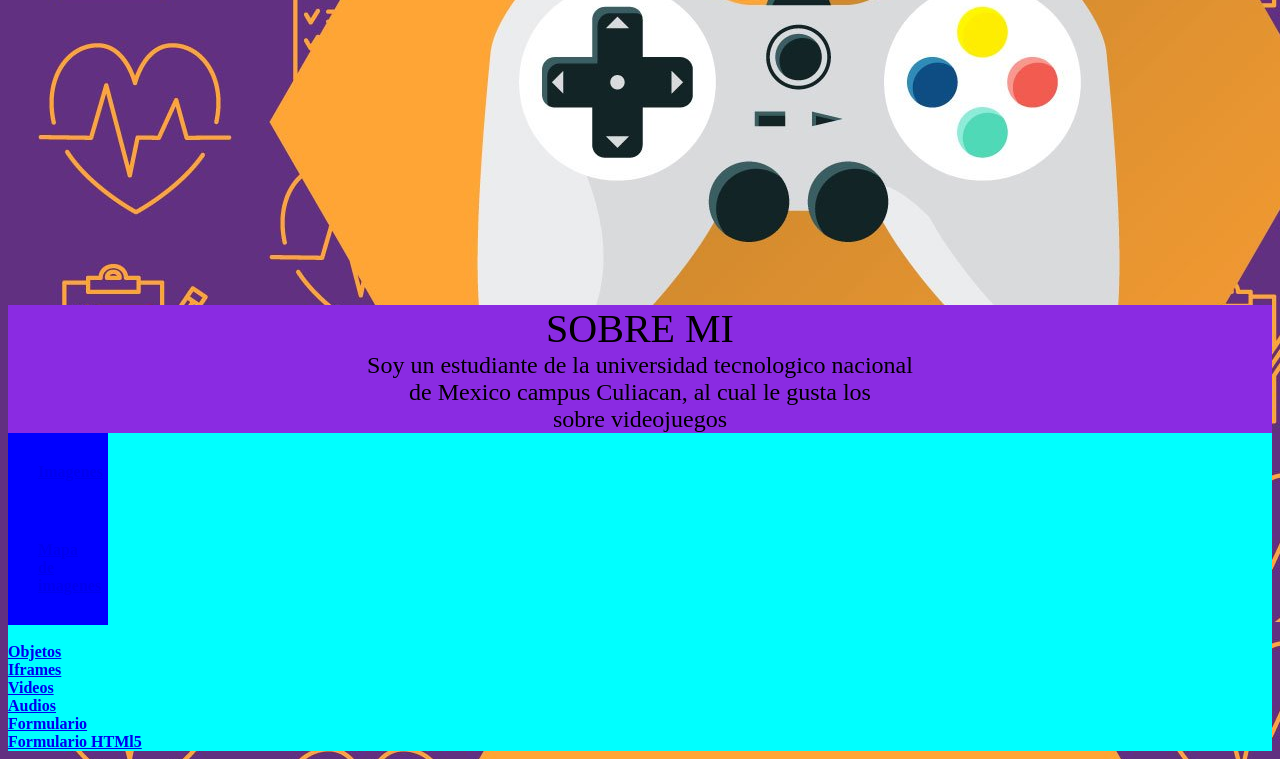
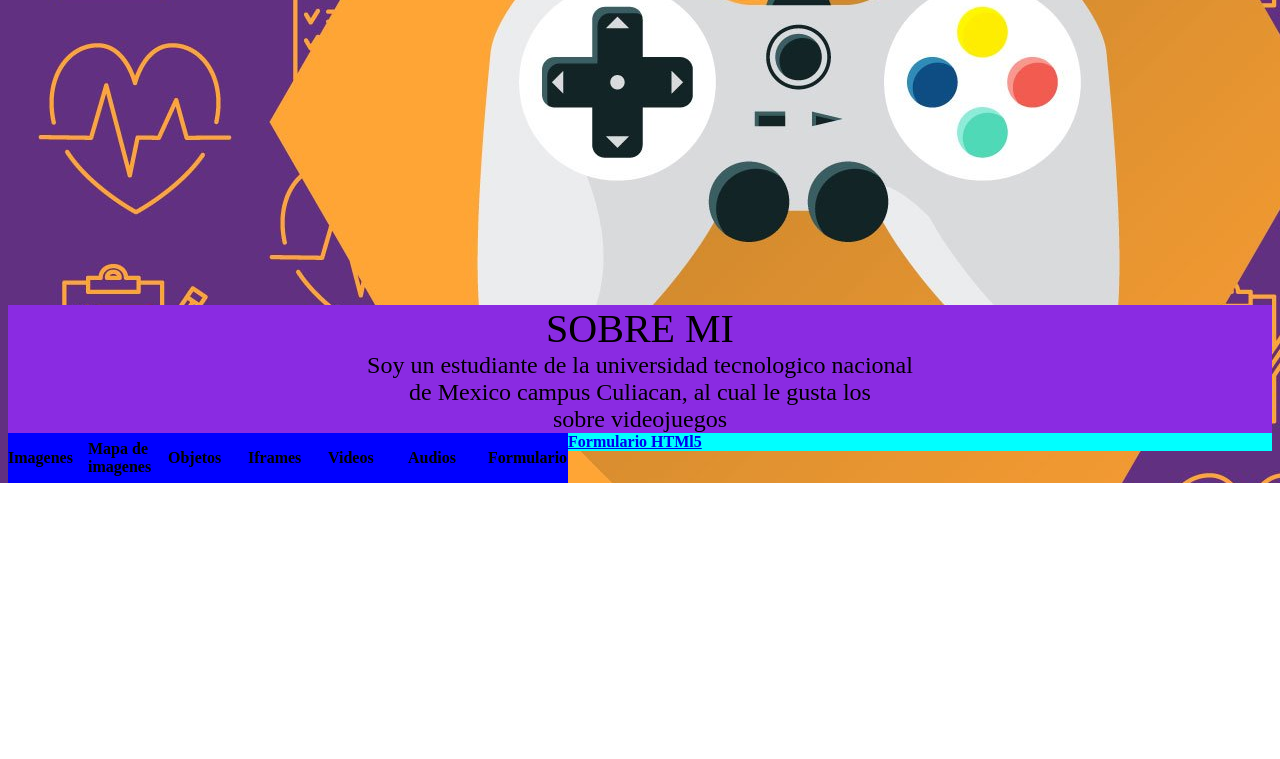
Before and after one commit to PixelDevourer/ProgramacionWebProyecto, a plain HTML site: page Index.html in a window 1280 px wide. Shown: the part 378-1137 px from the top of the page. After the commit the page ends 861 px from the top, so only its background shows below. Drawn offline with Linux system fonts and the light colour scheme.

Commit message:
Hotfix 0.05.11.0

```diff
--- a/Index.html
+++ b/Index.html
@@ -25,11 +25,14 @@
             background-color: blueviolet;
         }
         .BotonSeccion{
-            padding: 30px;
-            width: 40px;
+            align-content: center;
+            justify-content: center;
+            width: 80px;
+            height: 50px;
             position: relative;
             left: auto;
-
+            float: left;
+            color: black;
         }
         .Secciones{
             background-color: #00ffff;
@@ -59,13 +62,13 @@
         <br><label style="font-size: 24px;">Soy un estudiante de la universidad tecnologico nacional <br> de Mexico campus Culiacan, al cual le gusta los <br> sobre videojuegos</label></div>
     <b style="background-color: white;">
         <nav class="Secciones">
-    <a href="Imagenes.html"> <div class="BotonSeccion" style="background-color: blue;"> <label for=""> Imagenes </label> </div></a>
-    <a href="MapaDeImagenes.html"> <div class="BotonSeccion" style="background-color: blue;"> <label for=""> Mapa de imagenes </label> </div> </a> <br>
-    <a href="Objetos.html"> Objetos </a> <br>
-    <a href="Iframes.html"> Iframes </a> <br>
-    <a href="Videos.html"> Videos </a> <br>
-    <a href="Audios.html"> Audios </a> <br>
-    <a href="Formulario.html"> Formulario </a> <br>
+    <a href="Imagenes.html"> <div class="BotonSeccion" style="background-color: blue;"> Imagenes </div></a>
+    <a href="MapaDeImagenes.html"> <div class="BotonSeccion" style="background-color: blue;"> Mapa de imagenes </div> </a>
+    <a href="Objetos.html"> <div class="BotonSeccion" style="background-color: blue;"> Objetos </div></a>
+    <a href="Iframes.html"> <div class="BotonSeccion" style="background-color: blue;"> Iframes </div></a>
+    <a href="Videos.html"> <div class="BotonSeccion" style="background-color: blue;"> Videos </div></a>
+    <a href="Audios.html"> <div class="BotonSeccion" style="background-color: blue;"> Audios </div></a>
+    <a href="Formulario.html"> <div class="BotonSeccion" style="background-color: blue;"> Formulario </div></a>
     <a href="FormulariosHTML5.html"> Formulario HTMl5 </a>
         </nav>
 	</b>
```
